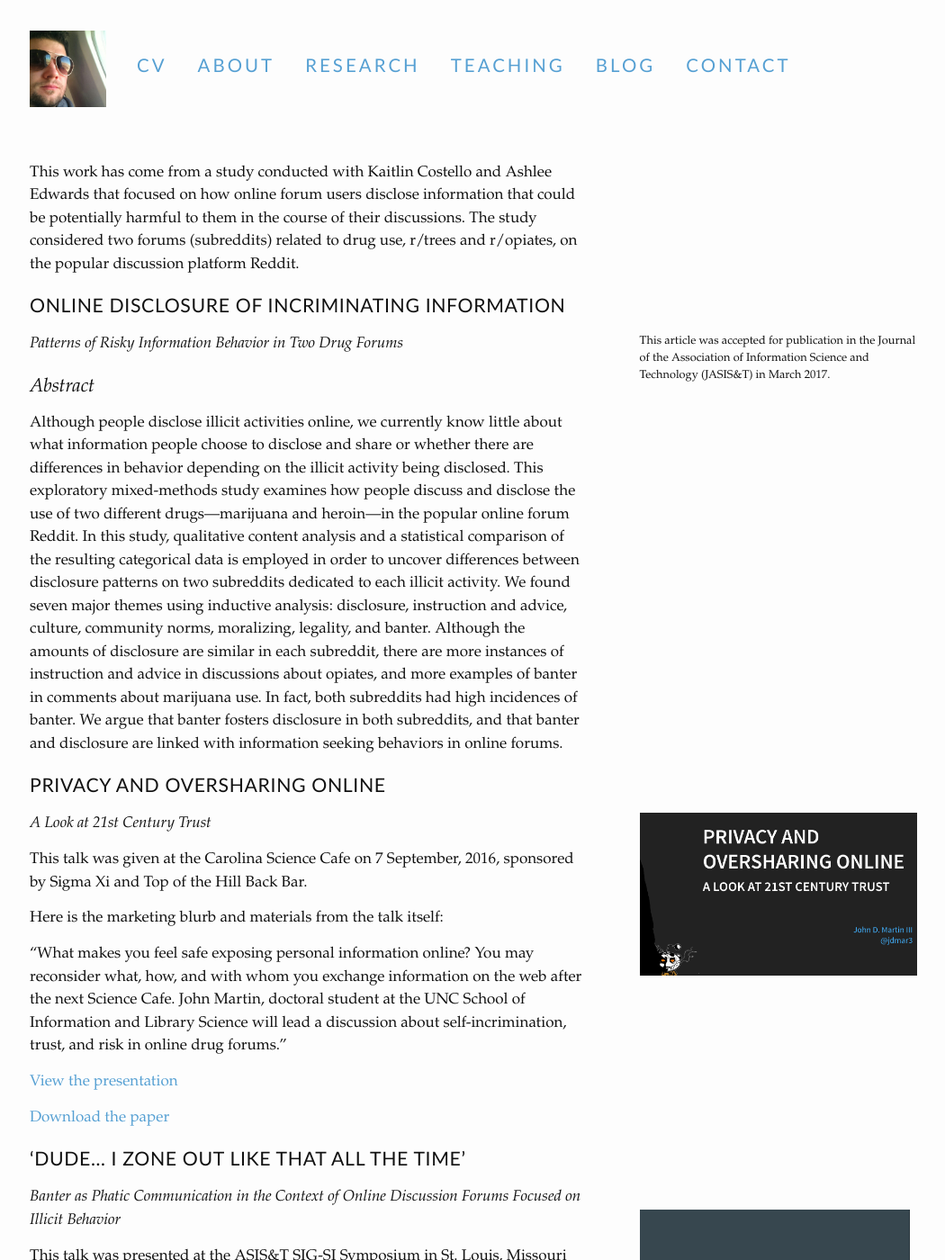
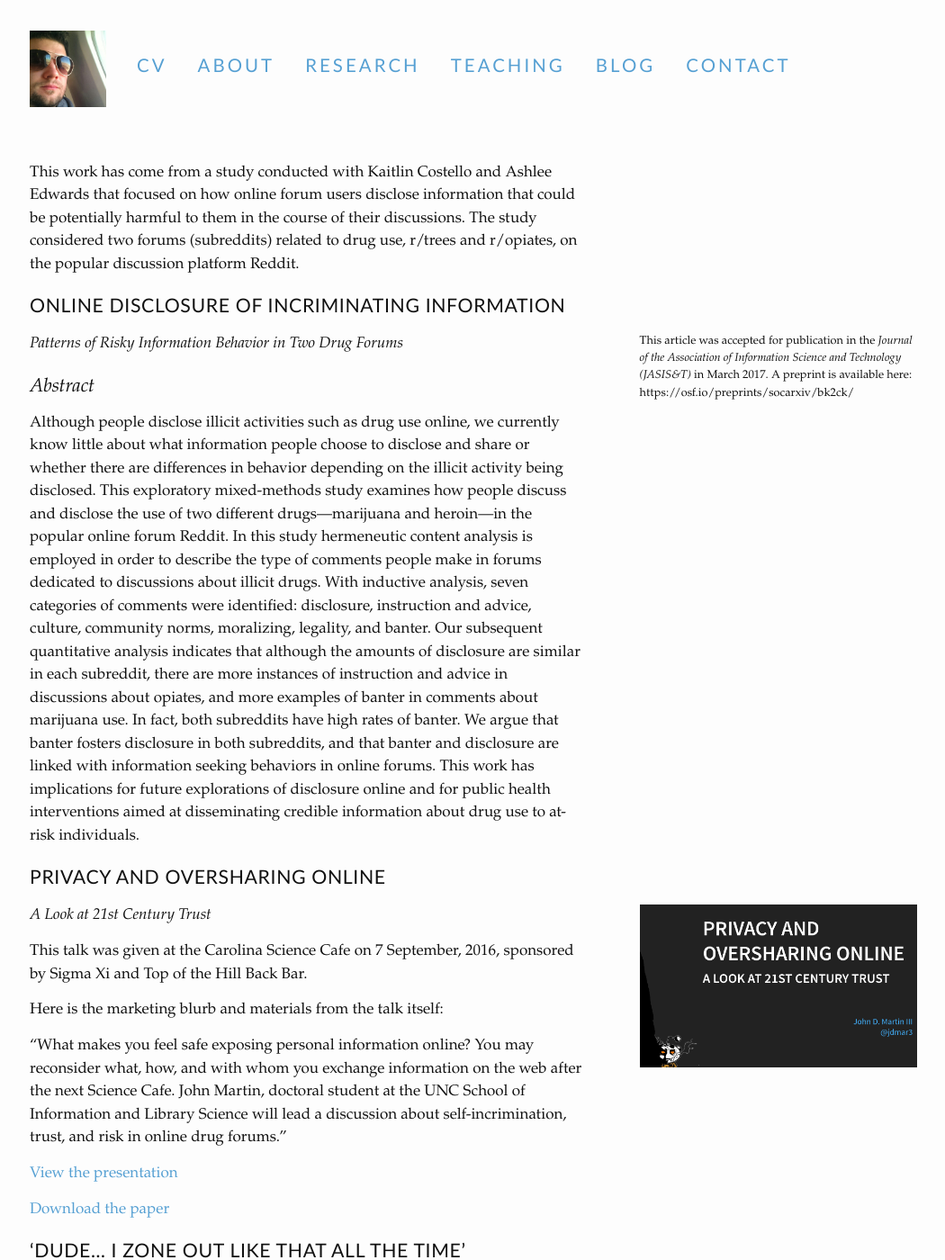
Before and after one commit to jdmar3/jdmar3.github.io, a Jekyll site: the page built from research/disclosure.md, in a window 1280 px wide and 1400 px high. Shown: the whole window at 90% size, without its empty margins (47-1097 px from the left). Built offline with Jekyll 4.4.1, drawn with Linux system fonts in a browser that asks for light colours; Markdown is read by kramdown in place of the engine named in the settings.

Commit message:
add preprint links for JASIS&T article

```diff
--- a/research/disclosure.md
+++ b/research/disclosure.md
@@ -9,17 +9,11 @@ The study considered two forums (subreddits) related to drug use, r/trees and r/
 
 # Online Disclosure of Incriminating Information
 
-*Patterns of Risky Information Behavior in Two Drug Forums* {% marginnote 'jasist' 'This article was accepted for publication in the Journal of the Association of Information Science and Technology (JASIS&T) in March 2017.' %}
+*Patterns of Risky Information Behavior in Two Drug Forums* {% marginnote 'jasist' 'This article was accepted for publication in the *Journal of the Association of Information Science and Technology (JASIS&T)* in March 2017. A preprint is available here: https://osf.io/preprints/socarxiv/bk2ck/' %}
 
 ## Abstract
 
-Although people disclose illicit activities online, we currently know little about what information people choose to disclose and share or whether there are differences in behavior depending on the illicit activity being disclosed.
-This exploratory mixed-methods study examines how people discuss and disclose the use of two different drugs—marijuana and heroin—in the popular online forum Reddit.
-In this study, qualitative content analysis and a statistical comparison of the resulting categorical data is employed in order to uncover differences between disclosure patterns on two subreddits dedicated to each illicit activity.
-We found seven major themes using inductive analysis: disclosure, instruction and advice, culture, community norms, moralizing, legality, and banter.
-Although the amounts of disclosure are similar in each subreddit, there are more instances of instruction and advice in discussions about opiates, and more examples of banter in comments about marijuana use.
-In fact, both subreddits had high incidences of banter.
-We argue that banter fosters disclosure in both subreddits, and that banter and disclosure are linked with information seeking behaviors in online forums.
+Although people disclose illicit activities such as drug use online, we currently know little about what information people choose to disclose and share or whether there are differences in behavior depending on the illicit activity being disclosed. This exploratory mixed-methods study examines how people discuss and disclose the use of two different drugs—marijuana and heroin—in the popular online forum Reddit. In this study hermeneutic content analysis is employed in order to describe the type of comments people make in forums dedicated to discussions about illicit drugs. With inductive analysis, seven categories of comments were identified: disclosure, instruction and advice, culture, community norms, moralizing, legality, and banter. Our subsequent quantitative analysis indicates that although the amounts of disclosure are similar in each subreddit, there are more instances of instruction and advice in discussions about opiates, and more examples of banter in comments about marijuana use. In fact, both subreddits have high rates of banter. We argue that banter fosters disclosure in both subreddits, and that banter and disclosure are linked with information seeking behaviors in online forums. This work has implications for future explorations of disclosure online and for public health interventions aimed at disseminating credible information about drug use to at-risk individuals.
 
 # Privacy and Oversharing Online
 
```
Also changed, not shown: cv/index.md (+2 -2 lines), research/index.md (+7 -7 lines).
